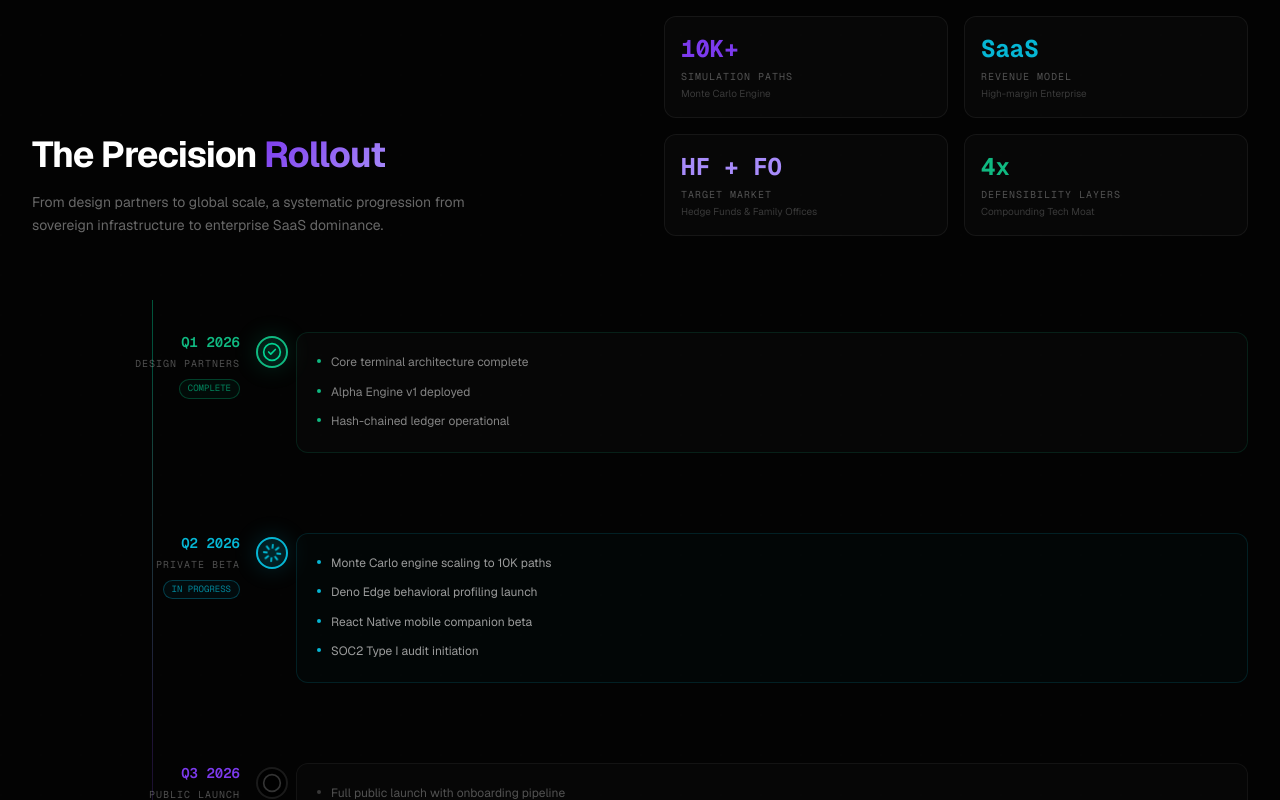
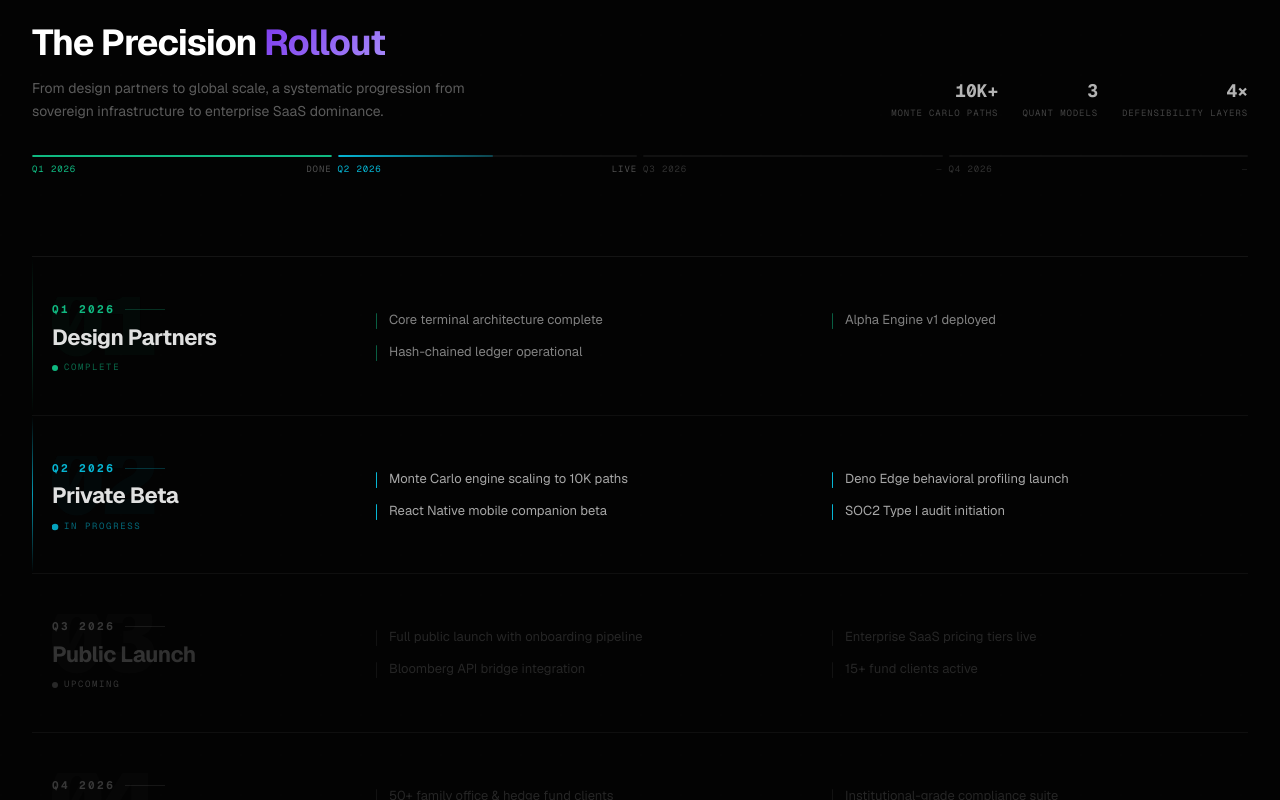
Before and after one commit to Rishab741/platstock-terminal, a Next.js app: page / in a window 1280 px wide. Shown: the part 4340-5140 px from the top of the page. Built offline with nearby package versions, Linux system fonts and the light colour scheme.

Commit message:
Updated roadmap

```diff
--- a/src/app/components/RoadmapSection.tsx
+++ b/src/app/components/RoadmapSection.tsx
@@ -2,29 +2,22 @@
 
 import { useRef } from "react";
 import { motion, useInView } from "framer-motion";
-import { CheckCircle2, Circle, Loader } from "lucide-react";
 
-const fadeInUp = {
-  hidden: { opacity: 0, y: 24, filter: "blur(4px)" },
-  visible: (i: number) => ({
-    opacity: 1,
-    y: 0,
-    filter: "blur(0px)",
-    transition: { delay: i * 0.12, duration: 0.7, ease: [0.16, 1, 0.3, 1] as [number, number, number, number] },
-  }),
-};
-
-type MilestoneStatus = "complete" | "active" | "upcoming";
+type Status = "complete" | "active" | "upcoming";
 
 const milestones: {
+  index: string;
   quarter: string;
+  year: string;
   phase: string;
-  status: MilestoneStatus;
+  status: Status;
   items: string[];
   color: string;
 }[] = [
   {
-    quarter: "Q1 2026",
+    index: "01",
+    quarter: "Q1",
+    year: "2026",
     phase: "Design Partners",
     status: "complete",
     items: [
@@ -35,7 +28,9 @@ const milestones: {
     color: "#10b981",
   },
   {
-    quarter: "Q2 2026",
+    index: "02",
+    quarter: "Q2",
+    year: "2026",
     phase: "Private Beta",
     status: "active",
     items: [
@@ -47,7 +42,9 @@ const milestones: {
     color: "#06b6d4",
   },
   {
-    quarter: "Q3 2026",
+    index: "03",
+    quarter: "Q3",
+    year: "2026",
     phase: "Public Launch",
     status: "upcoming",
     items: [
@@ -59,7 +56,9 @@ const milestones: {
     color: "#7c3aed",
   },
   {
-    quarter: "Q4 2026",
+    index: "04",
+    quarter: "Q4",
+    year: "2026",
     phase: "Scale Operations",
     status: "upcoming",
     items: [
@@ -72,14 +71,49 @@ const milestones: {
   },
 ];
 
-function StatusIcon({ status }: { status: MilestoneStatus }) {
-  if (status === "complete")
-    return <CheckCircle2 className="w-5 h-5 text-emerald-400" />;
-  if (status === "active")
+function ProgressRail({ inView }: { inView: boolean }) {
   return (
-      <Loader className="w-5 h-5 text-cyan-400 animate-spin" style={{ animationDuration: "3s" }} />
+    <div className="flex gap-1.5 mt-8">
+      {milestones.map((m, i) => (
+        <div key={i} className="flex-1 flex flex-col gap-1.5">
+          <div className="relative h-0.5 bg-white/[0.06] overflow-hidden rounded-full">
+            {m.status === "complete" && (
+              <motion.div
+                className="absolute inset-y-0 left-0 rounded-full"
+                style={{ background: m.color }}
+                initial={{ width: 0 }}
+                animate={inView ? { width: "100%" } : {}}
+                transition={{ delay: 0.6 + i * 0.15, duration: 0.7, ease: [0.16, 1, 0.3, 1] }}
+              />
+            )}
+            {m.status === "active" && (
+              <motion.div
+                className="absolute inset-y-0 left-0 rounded-full"
+                style={{ background: `linear-gradient(90deg, ${m.color}, ${m.color}50)` }}
+                initial={{ width: 0 }}
+                animate={inView ? { width: "52%" } : {}}
+                transition={{ delay: 0.8, duration: 0.9, ease: [0.16, 1, 0.3, 1] }}
+              />
+            )}
+          </div>
+          <div className="flex items-center justify-between">
+            <span
+              className="text-[9px] font-mono tracking-widest"
+              style={{ color: m.status === "upcoming" ? "rgba(255,255,255,0.18)" : m.color }}
+            >
+              {m.quarter} {m.year}
+            </span>
+            <span
+              className="text-[9px] font-mono tracking-widest"
+              style={{ color: m.status === "upcoming" ? "rgba(255,255,255,0.12)" : "rgba(255,255,255,0.3)" }}
+            >
+              {m.status === "complete" ? "DONE" : m.status === "active" ? "LIVE" : "—"}
+            </span>
+          </div>
+        </div>
+      ))}
+    </div>
   );
-  return <Circle className="w-5 h-5 text-white/20" />;
 }
 
 export default function RoadmapSection() {
@@ -88,35 +122,36 @@ export default function RoadmapSection() {
 
   return (
     <section id="roadmap" ref={ref} className="relative py-32 overflow-hidden">
-      <div className="absolute top-0 left-1/2 -translate-x-1/2 w-[800px] h-[1px] bg-gradient-to-r from-transparent via-white/10 to-transparent" />
+      <div className="absolute top-0 left-1/2 -translate-x-1/2 w-[800px] h-px bg-gradient-to-r from-transparent via-white/[0.07] to-transparent" />
 
       <div
-        className="absolute inset-0 opacity-[0.02]"
+        className="absolute inset-0 opacity-[0.018]"
         style={{
-          backgroundImage: `radial-gradient(circle at 1px 1px, rgba(255,255,255,0.4) 1px, transparent 0)`,
+          backgroundImage: `radial-gradient(circle at 1px 1px, rgba(255,255,255,0.5) 1px, transparent 0)`,
           backgroundSize: "40px 40px",
         }}
       />
 
       <div className="relative max-w-7xl mx-auto px-6 lg:px-8">
+
+        {/* Header */}
         <motion.div
-          custom={0}
-          variants={fadeInUp}
-          initial="hidden"
-          animate={inView ? "visible" : "hidden"}
-          className="mb-16"
+          initial={{ opacity: 0, y: 20, filter: "blur(4px)" }}
+          animate={inView ? { opacity: 1, y: 0, filter: "blur(0px)" } : {}}
+          transition={{ duration: 0.7, ease: [0.16, 1, 0.3, 1] }}
+          className="mb-20"
         >
-          <div className="inline-flex items-center gap-2 px-3 py-1.5 rounded-full border border-violet-500/20 bg-violet-500/5 text-[11px] font-mono tracking-widest text-violet-400/70 mb-6">
+          <div className="inline-flex items-center gap-2 px-3 py-1.5 rounded-full border border-violet-500/20 bg-violet-500/5 text-[11px] font-mono tracking-widest text-violet-400/70 mb-7">
             INSTITUTIONAL SCALE & ROADMAP
           </div>
-          <div className="grid lg:grid-cols-2 gap-12 items-end">
+
+          <div className="flex flex-col lg:flex-row lg:items-end justify-between gap-6">
             <div>
-              <h2 className="text-3xl sm:text-4xl font-bold text-white tracking-tight mb-4">
+              <h2 className="text-3xl sm:text-4xl font-bold text-white tracking-tight leading-tight">
                 The Precision{" "}
                 <span
                   style={{
-                    background:
-                      "linear-gradient(135deg, #7c3aed 0%, #a78bfa 100%)",
+                    background: "linear-gradient(135deg, #7c3aed 0%, #a78bfa 100%)",
                     WebkitBackgroundClip: "text",
                     WebkitTextFillColor: "transparent",
                     backgroundClip: "text",
@@ -125,177 +160,174 @@ export default function RoadmapSection() {
                   Rollout
                 </span>
               </h2>
-              <p className="text-white/40 text-sm leading-relaxed max-w-md">
+              <p className="text-white/35 text-sm mt-3 max-w-md leading-relaxed">
                 From design partners to global scale, a systematic progression from sovereign infrastructure to enterprise SaaS dominance.
               </p>
             </div>
 
-            <div className="grid grid-cols-2 gap-4">
+            <div className="flex items-center gap-6 shrink-0 pb-0.5">
               {[
-                {
-                  label: "Simulation Paths",
-                  value: "10K+",
-                  sub: "Monte Carlo Engine",
-                  color: "#7c3aed",
-                },
-                {
-                  label: "Revenue Model",
-                  value: "SaaS",
-                  sub: "High-margin Enterprise",
-                  color: "#06b6d4",
-                },
-                {
-                  label: "Target Market",
-                  value: "HF + FO",
-                  sub: "Hedge Funds & Family Offices",
-                  color: "#a78bfa",
-                },
-                {
-                  label: "Defensibility Layers",
-                  value: "4x",
-                  sub: "Compounding Tech Moat",
-                  color: "#10b981",
-                },
-              ].map((stat, i) => (
-                <motion.div
-                  key={stat.label}
-                  custom={i + 1}
-                  variants={fadeInUp}
-                  initial="hidden"
-                  animate={inView ? "visible" : "hidden"}
-                  className="rounded-xl border border-white/[0.06] bg-white/[0.02] p-4 hover:border-white/[0.10] transition-colors duration-300"
-                >
-                  <div
-                    className="text-2xl font-bold font-mono font-tabular"
-                    style={{ color: stat.color }}
-                  >
-                    {stat.value}
+                { value: "10K+", label: "Monte Carlo Paths" },
+                { value: "3", label: "Quant Models" },
+                { value: "4×", label: "Defensibility Layers" },
+              ].map((s) => (
+                <div key={s.label} className="text-right">
+                  <div className="text-lg font-bold font-mono text-white/70">{s.value}</div>
+                  <div className="text-[9px] font-mono tracking-widest text-white/25 uppercase mt-0.5">{s.label}</div>
                 </div>
-                  <div className="text-[10px] font-mono tracking-widest text-white/30 mt-1 uppercase">
-                    {stat.label}
-                  </div>
-                  <div className="text-[10px] text-white/20 mt-0.5">
-                    {stat.sub}
-                  </div>
-                </motion.div>
               ))}
             </div>
           </div>
+
+          <ProgressRail inView={inView} />
         </motion.div>
 
-        <div className="relative">
-          <div className="absolute left-[calc(50%-0.5px)] lg:left-[120px] top-0 bottom-0 w-px bg-gradient-to-b from-emerald-400/40 via-cyan-400/30 via-violet-500/20 to-transparent" />
+        {/* Milestones */}
+        <div className="border-t border-white/[0.07]">
+          {milestones.map((m, i) => {
+            const isUpcoming = m.status === "upcoming";
+            const isActive = m.status === "active";
+            const isComplete = m.status === "complete";
 
-          <div className="space-y-0">
-            {milestones.map((milestone, i) => (
+            return (
               <motion.div
                 key={i}
-                custom={i + 2}
-                variants={fadeInUp}
-                initial="hidden"
-                animate={inView ? "visible" : "hidden"}
-                className="relative grid lg:grid-cols-[240px_1fr] gap-0 group"
+                initial={{ opacity: 0, y: 18 }}
+                animate={inView ? { opacity: 1, y: 0 } : {}}
+                transition={{ delay: i * 0.14 + 0.25, duration: 0.65, ease: [0.16, 1, 0.3, 1] }}
+                className="relative border-b border-white/[0.05] group"
               >
-                <div className="flex lg:justify-end items-start pt-8 pr-0 lg:pr-8 pb-4 gap-4 lg:gap-0">
-                  <div className="flex flex-col items-end gap-1">
+                {/* Left accent line */}
+                {isComplete && (
+                  <div
+                    className="absolute left-0 top-0 bottom-0 w-px"
+                    style={{ background: `linear-gradient(to bottom, transparent, ${m.color}50, transparent)` }}
+                  />
+                )}
+                {isActive && (
+                  <motion.div
+                    className="absolute left-0 top-0 bottom-0 w-px"
+                    style={{ background: `linear-gradient(to bottom, transparent, ${m.color}, transparent)` }}
+                    animate={{ opacity: [0.6, 1, 0.6] }}
+                    transition={{ duration: 2.5, repeat: Infinity, ease: "easeInOut" }}
+                  />
+                )}
+
+                {/* Subtle row hover */}
+                <div className="absolute inset-0 opacity-0 group-hover:opacity-100 transition-opacity duration-500 pointer-events-none"
+                  style={{ background: `radial-gradient(ellipse 70% 60% at 30% 50%, ${m.color}04, transparent)` }}
+                />
+
+                <div className="grid lg:grid-cols-[260px_1fr] gap-8 lg:gap-16 py-10 pl-5">
+
+                  {/* Left: index + meta */}
+                  <div className="relative overflow-hidden">
+                    {/* Ghost index number */}
+                    <div
+                      className="absolute -top-6 -left-1 text-[96px] font-black font-mono leading-none pointer-events-none select-none"
+                      style={{
+                        color: isUpcoming ? "rgba(255,255,255,0.015)" : `${m.color}09`,
+                        letterSpacing: "-0.05em",
+                      }}
+                    >
+                      {m.index}
+                    </div>
+
+                    <div className="relative z-10 flex flex-col gap-1.5 pt-1">
+                      <div className="flex items-center gap-2.5">
                         <span
-                      className="text-sm font-mono font-semibold"
-                      style={{ color: milestone.color }}
+                          className="text-[11px] font-mono tracking-[0.22em] font-bold"
+                          style={{ color: isUpcoming ? "rgba(255,255,255,0.2)" : m.color }}
                         >
-                      {milestone.quarter}
-                    </span>
-                    <span className="text-[10px] font-mono tracking-widest text-white/30 uppercase">
-                      {milestone.phase}
+                          {m.quarter} {m.year}
                         </span>
                         <div
-                      className={`text-[9px] font-mono px-2 py-0.5 rounded-full border mt-1 ${
-                        milestone.status === "complete"
-                          ? "border-emerald-500/30 text-emerald-400/60 bg-emerald-500/5"
-                          : milestone.status === "active"
-                          ? "border-cyan-500/30 text-cyan-400/60 bg-cyan-500/5"
-                          : "border-white/10 text-white/20"
-                      }`}
+                          className="h-px flex-1 max-w-[40px]"
+                          style={{ background: isUpcoming ? "rgba(255,255,255,0.08)" : `${m.color}40` }}
+                        />
+                      </div>
+
+                      <h3
+                        className="text-[22px] font-bold tracking-tight leading-tight"
+                        style={{ color: isUpcoming ? "rgba(255,255,255,0.18)" : "rgba(255,255,255,0.88)" }}
                       >
-                      {milestone.status === "complete"
-                        ? "COMPLETE"
-                        : milestone.status === "active"
-                        ? "IN PROGRESS"
-                        : "UPCOMING"}
+                        {m.phase}
+                      </h3>
+
+                      <div className="flex items-center gap-1.5 mt-1">
+                        {isComplete && (
+                          <>
+                            <div className="w-1.5 h-1.5 rounded-full" style={{ background: m.color }} />
+                            <span className="text-[9px] font-mono tracking-[0.18em]" style={{ color: `${m.color}90` }}>
+                              COMPLETE
+                            </span>
+                          </>
+                        )}
+                        {isActive && (
+                          <>
+                            <motion.div
+                              className="w-1.5 h-1.5 rounded-full"
+                              style={{ background: m.color }}
+                              animate={{ scale: [1, 1.4, 1], opacity: [1, 0.6, 1] }}
+                              transition={{ duration: 1.8, repeat: Infinity }}
+                            />
+                            <span className="text-[9px] font-mono tracking-[0.18em]" style={{ color: `${m.color}90` }}>
+                              IN PROGRESS
+                            </span>
+                          </>
+                        )}
+                        {isUpcoming && (
+                          <>
+                            <div className="w-1.5 h-1.5 rounded-full bg-white/15" />
+                            <span className="text-[9px] font-mono tracking-[0.18em] text-white/20">
+                              UPCOMING
+                            </span>
+                          </>
+                        )}
                       </div>
                     </div>
                   </div>
 
-                <div className="relative flex gap-4 pl-8 lg:pl-0 pt-0 lg:pt-8 pb-10">
-                  <div className="absolute left-0 lg:-left-[calc(0.5px)] top-8 lg:top-[2.25rem] flex items-center justify-center lg:-translate-x-1/2">
+                  {/* Right: items grid */}
+                  <div className={`grid sm:grid-cols-2 gap-x-10 gap-y-3.5 content-center ${isUpcoming ? "opacity-25" : ""}`}>
+                    {m.items.map((item, j) => (
+                      <motion.div
+                        key={j}
+                        initial={{ opacity: 0, x: -10 }}
+                        animate={inView ? { opacity: 1, x: 0 } : {}}
+                        transition={{ delay: i * 0.14 + j * 0.07 + 0.45, duration: 0.5 }}
+                        className="flex items-start gap-3"
+                      >
                         <div
-                      className="relative z-10 w-8 h-8 rounded-full border-2 flex items-center justify-center"
+                          className="w-px h-4 mt-0.5 shrink-0 rounded-full"
                           style={{
-                        borderColor:
-                          milestone.status === "upcoming"
-                            ? "rgba(255,255,255,0.1)"
-                            : milestone.color,
-                        background:
-                          milestone.status === "upcoming"
-                            ? "rgba(0,0,0,0.8)"
-                            : `${milestone.color}15`,
-                      }}
-                    >
-                      <StatusIcon status={milestone.status} />
-                    </div>
-                    {milestone.status !== "upcoming" && (
-                      <div
-                        className="absolute w-8 h-8 rounded-full opacity-20 blur-md"
-                        style={{ background: milestone.color }}
-                      />
-                    )}
-                  </div>
-
-                  <div className="ml-6 lg:ml-6 flex-1 pb-2">
-                    <div
-                      className="rounded-xl border p-5 transition-all duration-300 group-hover:border-opacity-40"
-                      style={{
-                        borderColor:
-                          milestone.status === "upcoming"
-                            ? "rgba(255,255,255,0.05)"
-                            : `${milestone.color}25`,
-                        background:
-                          milestone.status === "active"
-                            ? `${milestone.color}05`
-                            : "rgba(255,255,255,0.015)",
-                      }}
-                    >
-                      <ul className="space-y-2.5">
-                        {milestone.items.map((item, j) => (
-                          <li key={j} className="flex items-start gap-2.5">
-                            <div
-                              className="w-1 h-1 rounded-full mt-1.5 flex-shrink-0"
-                              style={{
-                                background:
-                                  milestone.status === "upcoming"
-                                    ? "rgba(255,255,255,0.2)"
-                                    : milestone.color,
+                            background: isUpcoming
+                              ? "rgba(255,255,255,0.25)"
+                              : isActive
+                              ? m.color
+                              : `${m.color}80`,
                           }}
                         />
                         <span
-                              className={`text-xs leading-relaxed ${
-                                milestone.status === "upcoming"
-                                  ? "text-white/30"
-                                  : milestone.status === "active"
-                                  ? "text-white/60"
-                                  : "text-white/50"
-                              }`}
+                          className="text-[13px] leading-snug"
+                          style={{
+                            color: isComplete
+                              ? "rgba(255,255,255,0.50)"
+                              : isActive
+                              ? "rgba(255,255,255,0.65)"
+                              : "rgba(255,255,255,0.55)",
+                          }}
                         >
                           {item}
                         </span>
-                          </li>
-                        ))}
-                      </ul>
-                    </div>
-                  </div>
-                </div>
                       </motion.div>
                     ))}
                   </div>
+
+                </div>
+              </motion.div>
+            );
+          })}
         </div>
 
       </div>
```
Lines whose indentation alone changed are shown as unchanged.
